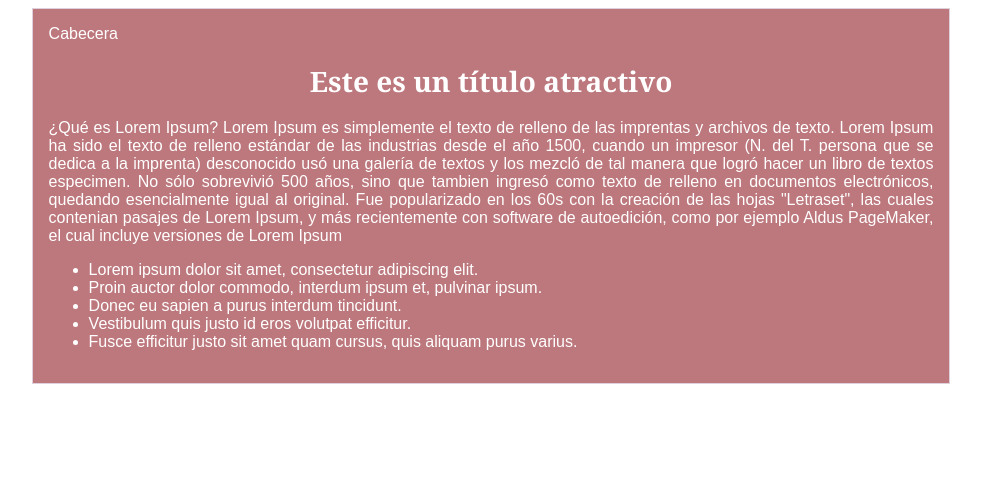
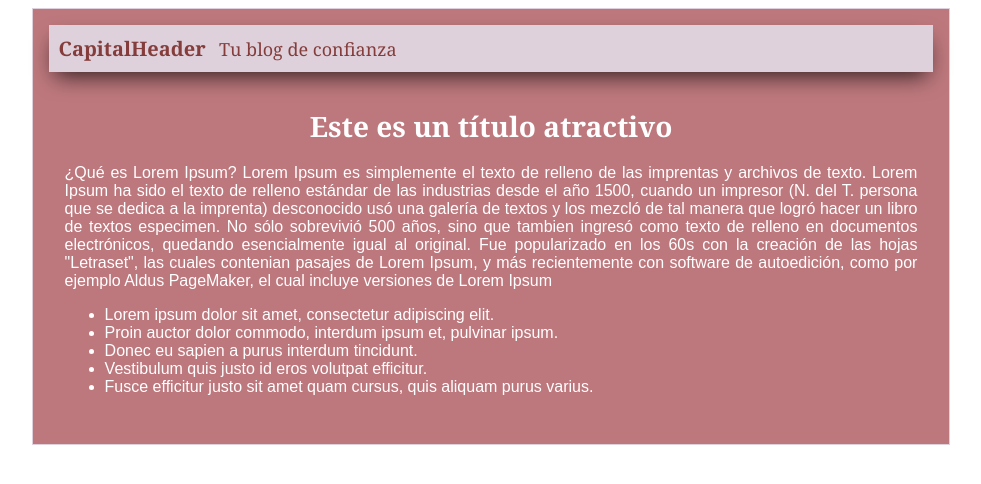
Before and after one commit to AlejoCJaimes/BlogPost, a plain HTML site: page index.html in a window 1280 px wide. Shown: the whole page, without its empty margins (149-1130 px from the left). Drawn offline with Linux system fonts and the light colour scheme.

Commit message:
Finalizada la cabecera con paleta de colores

```diff
--- a/css/style.css
+++ b/css/style.css
@@ -17,6 +17,26 @@ font-size: 16px;
     padding: 1em;
 }
 
+#cabecera
+{
+    background: #DED1DC;
+    color: #843d3b;
+    box-shadow: 0px 10px 22px -6px rgba(0, 0, 0, 0.75);
+    /**box-shadow: -9px -7px 22px -12px rgba(0,0,0,0.59);**/
+    margin: 0;
+    padding: 0.5em;
+    font-size: 20px;
+    text-align: left;
+    font-family: Cambria;
+    font-weight: bold;
+}
+#cabecera #tagline
+{
+    font-weight: normal;
+    font-size: 0.9em;
+    padding: 1em 0 0 0;
+    margin-left: 0.45em;
+}
 #container h1
 {
     font-family: "Cambria";
@@ -24,3 +44,8 @@ font-size: 16px;
     color: #FFFFFF;
     text-align: center;
 }
+
+#post
+{
+    padding: 1em;
+}
--- a/index.html
+++ b/index.html
@@ -12,7 +12,8 @@
 <body>
     <div id="container">
         <div id="cabecera">
-            Cabecera
+            CapitalHeader
+            <span id="tagline">Tu blog de confianza</span>
         </div>
         <div id="post">
             <h1> Este es un título atractivo</h1>
```
